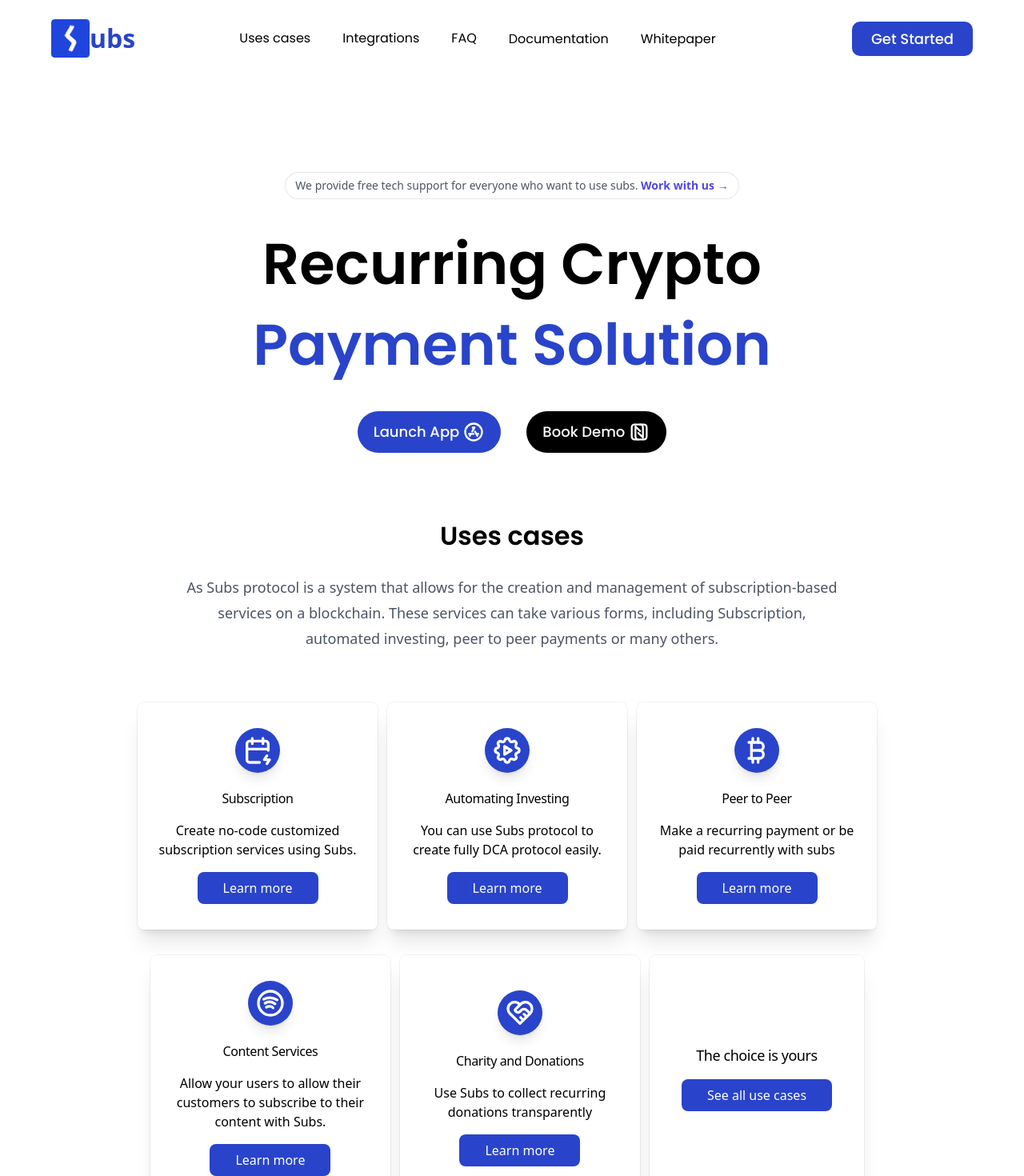
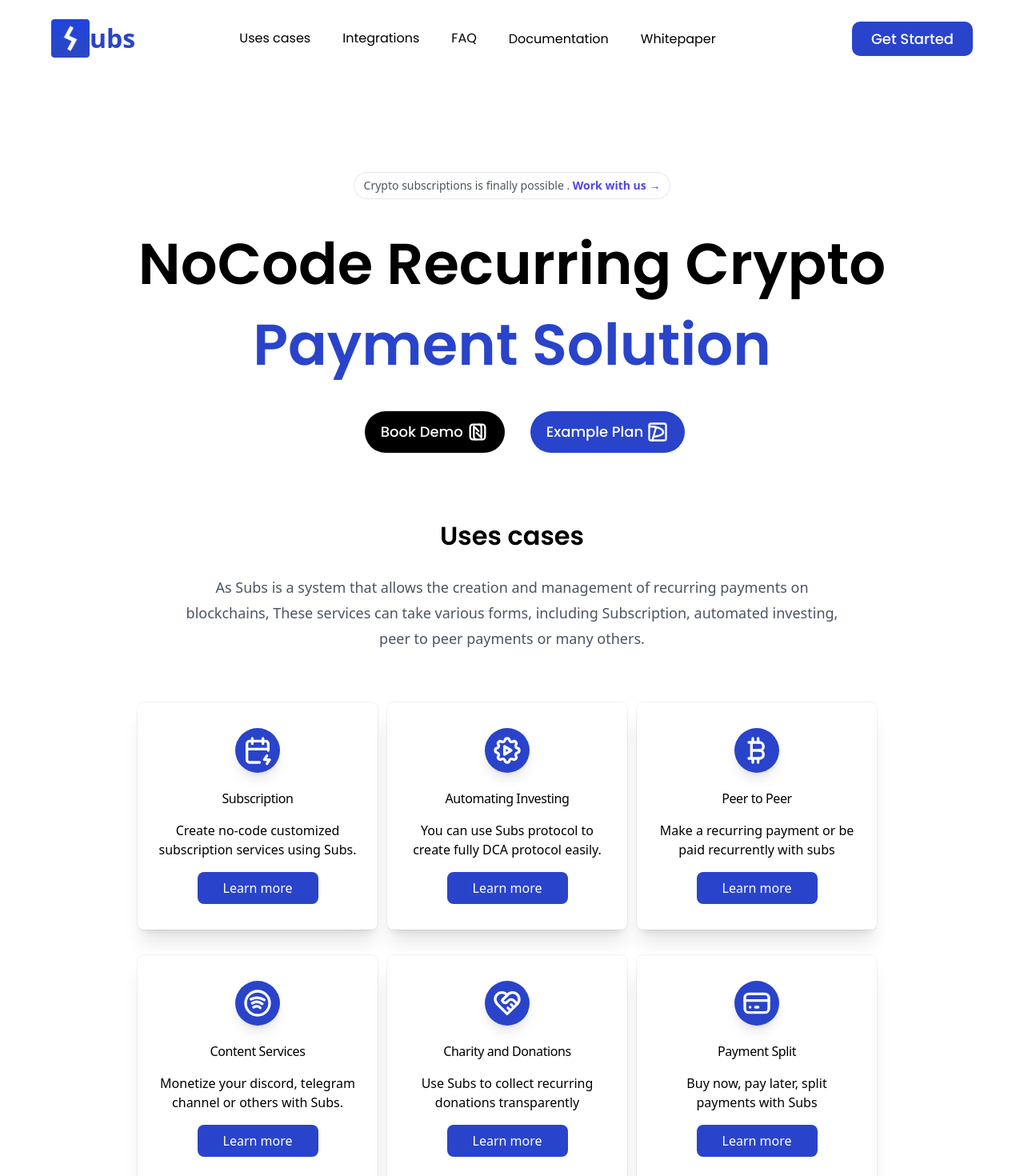
Before and after one commit to Subs-Protocol/Website, a React (Vite) app: page /#/ in a window 1280 px wide. Shown: the top 1470 px of the page at 80% size. Built offline with nearby package versions, Linux system fonts and the light colour scheme.

Commit message:
save last v before reset

```diff
--- a/index.html
+++ b/index.html
@@ -1,13 +1,18 @@
 <!DOCTYPE html>
 <html lang="en">
+
 <head>
   <meta charset="UTF-8" />
   <link rel="icon" type="image/svg+xml" href="/log.png" />
   <meta name="viewport" content="width=device-width, initial-scale=1.0" />
-    <title>Subs</title>
+  <title>Subs: Decentralized Subscription Payments</title>
+  <meta name="description"
+    content="Easily manage recurring payments with Subs, a decentralized platform that leverages blockchain technology for subscription services.">
 </head>
+
 <body>
   <div id="root"></div>
   <script type="module" src="/src/main.tsx"></script>
 </body>
+
 </html>
--- a/src/Components/Footer.tsx
+++ b/src/Components/Footer.tsx
@@ -29,7 +29,7 @@
                     index !== footerlink.links.length - 1 ? "mb-4" : "mb-0"
                   }`}
                 >
-                  <a href={link.link} >{link.name}</a>
+                  <a href={link.link} target="_blank" >{link.name}</a>
                 </li>
               ))}
             </ul>
--- a/src/Components/Products.tsx
+++ b/src/Components/Products.tsx
@@ -3,7 +3,7 @@
 import { Subslogo3 } from "../assets";
 import { HashLink as BetterLink } from 'react-router-hash-link';
 import { Text } from "@mantine/core";
-import { IconBrandSpotify, IconCalendarBolt, IconCurrencyBitcoin, IconHeartHandshake, IconSettingsAutomation } from "@tabler/icons-react";
+import { IconBrandSpotify, IconCalendarBolt, IconCreditCard, IconCurrencyBitcoin, IconHeartHandshake, IconSettingsAutomation } from "@tabler/icons-react";
 
 
 const Products = () => {
@@ -19,8 +19,8 @@
           Uses cases <br className="sm:block hidden" />{" "}
         </h1>
         <div className="flex w-[80%]">
-        <p className="mt-6 text-center text-lg leading-8 text-gray-600">
-            As Subs protocol is a system that allows for the creation and management of subscription-based services on a blockchain. These services can take various forms, including Subscription, automated investing, peer to peer payments or many others.
+          <p className="mt-6 text-center text-lg leading-8 text-gray-600">
+            As Subs is a system that allows the creation and management of recurring payments on blockchains, These services can take various forms, including Subscription, automated investing, peer to peer payments or many others.
           </p>
         </div>
         <div className="flex flex-wrap w-full mt-8 justify-center">
@@ -93,7 +93,7 @@
               Content Services
             </h3>
             <p className="text-black text-center mt-4 text-md">
-              Allow your users to allow their customers to subscribe to their content with Subs.
+              Monetize your discord, telegram channel or others with Subs.
             </p>
             <a href="https://subsprotocol1s-organization.gitbook.io/subs-protocol/introduction/uses-cases" target="_blank">
               <button
@@ -125,6 +125,26 @@
             </a>
           </div>
           <div className="mt-8 flex flex-col max-w-[300px] justify-center items-center bg-white  rounded-lg px-6 py-8 ring-1 ring-slate-900/5 shadow-xl mr-3">
+            <span className="px-2 py-2 items-center justify-center bg-secondary rounded-full shadow-lg">
+              {/* <img src={Subslogo3} alt="hoobank" className="w-[50px] " /> */}
+              <IconCreditCard size={40} color="white" />
+            </span>
+            <h3 className="text-black text-center text-[22px] mt-5 text-base font-medium tracking-tight">
+              Payment Split
+            </h3>
+            <p className="text-black text-center mt-4 text-md">
+              Buy now, pay later, split payments with Subs
+            </p>
+            <a href="https://subsprotocol1s-organization.gitbook.io/subs-protocol/introduction/uses-cases" target="_blank">
+              <button
+                type="button"
+                className={`menu-transition mx-4 cursor-pointer flex flex-row justify-center items-center text-white bg-secondary text-black  px-8 py-2 rounded-lg cursor-pointer hover:bg-[#2546bd] mt-4`}
+              >
+                Learn more
+              </button>
+            </a>
+          </div>
+          <div className="mt-8 flex flex-col max-w-[300px] justify-center items-center bg-white  rounded-lg px-6 py-8 ring-1 ring-slate-900/5 shadow-xl mr-3">
             <h3 className="text-black text-center text-[18px]  tracking-tight">
               The choice is yours
             </h3>
--- a/src/Components/Welcome.tsx
+++ b/src/Components/Welcome.tsx
@@ -6,6 +6,7 @@
 import { Button } from "@mantine/core"
 import {
   IconBrandAppstore,
+  IconBrandPaypay,
   IconNfc,
   IconPhoneOutgoing, IconWallet
 } from "@tabler/icons-react";
@@ -22,8 +23,8 @@
       >
         <div className="hidden sm:mb-8 sm:flex sm:justify-center">
           <div className="relative rounded-full px-3 py-1 text-sm leading-6 text-gray-600 ring-1 ring-gray-900/10 hover:ring-gray-900/20">
-            We provide free tech support for everyone who want to use subs.{' '}
-            <a href="https://8k8rqdbzasv.typeform.com/to/cYOREWEy" className="font-semibold text-indigo-600" target="_blank">
+            Crypto subscriptions is finally possible .{' '}
+            <a href="https://forms.gle/swPytjXAw2VYyDAx5" className="font-semibold text-indigo-600" target="_blank">
               <span className="absolute inset-0" aria-hidden="true" />
               Work with us <span aria-hidden="true">&rarr;</span>
             </a>
@@ -33,23 +34,23 @@
           className={`${styles.flexCenter} justify-center items-center w-full`}
         >
           <h1 className="justify-center text-center items-center font-poppins font-semibold ss:text-[72px] text-[52px] text-black ss:leading-[100.8px] leading-[75px]">
-            Recurring Crypto  <br className="sm:block hidden" />{" "}
+            NoCode Recurring Crypto  <br className="sm:block hidden" />{" "}
             <span className={`${styles.flexCenter} text-center text-secondary`}>
               Payment Solution
             </span>{" "}
           </h1>
         </div>
         <div className="flex">
-          <a className="justify-center items-center mt-8" href="https://app.subsprotocol.com" target="_blank">
-            <button className="flex py-3 px-5 font-poppins font-medium text-[18px] text-white bg-secondary rounded-full outline-none">
-              <p>  Launch App </p>
-              <IconBrandAppstore size={28} className="ml-1" />
-            </button>
-          </a>
-          <a className="ml-8 justify-center items-center mt-8" href="https://8k8rqdbzasv.typeform.com/to/cYOREWEy" target="_blank">
+          <a className="ml-8 justify-center items-center mt-8" href="https://forms.gle/EKGG83TKafZJ95Zx6" target="_blank">
             <button className="flex py-3 px-5 font-poppins font-medium text-[18px] text-white bg-black rounded-full outline-none">
               <p>  Book Demo </p>
               <IconNfc size={28} className="ml-1" />
+            </button>
+          </a>
+          <a className="ml-8 justify-center items-center mt-8" href="https://testnet.subsprotocol.com/#/0xDEd399C85d29b284ab92fA16915eFcD9dEEd77b9/bsct_4" target="_blank">
+            <button className="flex py-3 px-5 font-poppins font-medium text-[18px] text-white bg-secondary rounded-full outline-none">
+              <p>  Example Plan </p>
+              <IconBrandPaypay size={28} className="ml-1" />
             </button>
           </a>
         </div>
--- a/src/constants/index.ts
+++ b/src/constants/index.ts
@@ -119,7 +119,7 @@
     links: [
       {
         name: "Whitepaper",
-        link: "https://subsprotocol.com/assets/Subs_Protocol_Whitepaper-a15e8bea.pdf",
+        link: "https://subsprotocol.com/assets/Subs_Protocol_Whitepaper-f476f50d.pdf",
       },
       {
         name: "Uses cases",
@@ -128,10 +128,6 @@
       {
         name: "Deployments",
         link: "https://subsprotocol1s-organization.gitbook.io/subs-protocol/deployments/testnets",
-      },
-      {
-        name: "Regulators",
-        link: "https://subsprotocol.com/#/regulator",
       }
     ],
   },
@@ -140,7 +136,7 @@
     links: [
       {
         name: "Book a demo",
-        link: "https://8k8rqdbzasv.typeform.com/to/cYOREWEy",
+        link: "https://forms.gle/EKGG83TKafZJ95Zx6",
       },
       {
         name: "Create your plan",
@@ -152,7 +148,7 @@
       },
       {
         name: "Plan example",
-        link: "https://app.subsprotocol.com/#/0xD3C509e32983ffA469d48863CBBB275BD885E891/mumbai_2/",
+        link: "https://testnet.subsprotocol.com/#/0xDEd399C85d29b284ab92fA16915eFcD9dEEd77b9/bsct_4",
       }
     ],
   },
@@ -172,7 +168,7 @@
         link: "https://subsprotocol1s-organization.gitbook.io/subs-protocol/developer-docs/api",
       },
       {
-        name: "Package",
+        name: "Widget",
         link: "https://subsprotocol1s-organization.gitbook.io/subs-protocol/developer-docs/subs-widget",
       },
     ]
--- a/src/pages/HomePage.tsx
+++ b/src/pages/HomePage.tsx
@@ -24,7 +24,7 @@
         <div className={`${styles.boxWidth}`}>
           <Products />
           <Subsproducts />
-          <Feedback />
+          {/* <Feedback /> */}
           <Footer />
         </div>
       </div>
```
Also changed, not shown: public/log.png, src/assets/log.png. Lines whose indentation alone changed are shown as unchanged.
